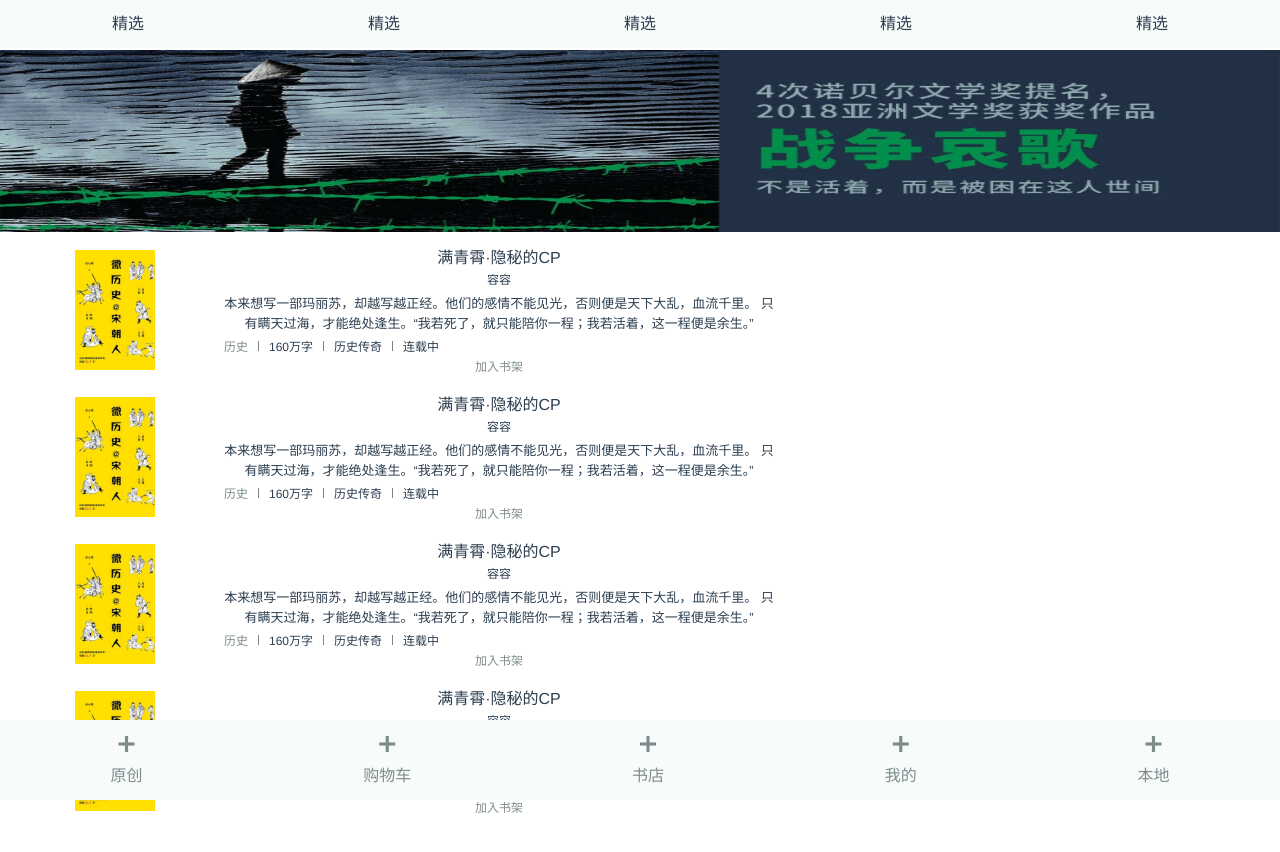
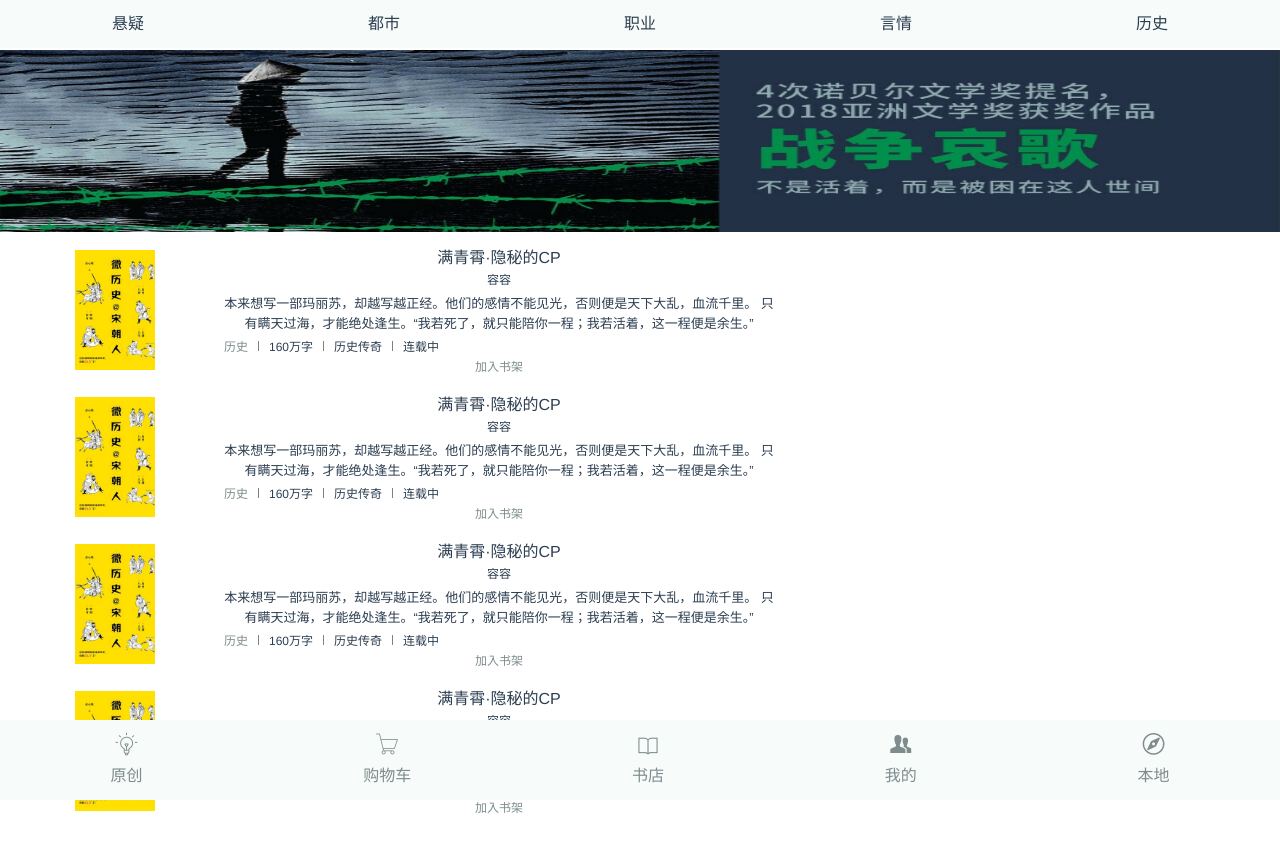
Before and after one commit to laiyue/vue-study, a Vue app: page / in a window 1280 px wide. Shown: the top 852 px of the page. Built offline with nearby package versions, Linux system fonts and the light colour scheme.

Commit message:
add icons

```diff
--- /dev/null
+++ b/src/assets/css/icons-extra.css
@@ -0,0 +1,63 @@
+@font-face {
+    font-family: MuiiconSpread;
+    font-weight: normal;
+    font-style: normal;
+    src:  url('../fonts/mui-icons-extra.ttf') format('truetype'); /* iOS 4.1- */
+}
+.mui-icon-extra
+{
+    font-family: MuiiconSpread;
+    font-size: 24px;
+    font-weight: normal;
+    font-style: normal;
+    line-height: 1;
+    display: inline-block;
+    text-decoration: none;
+    -webkit-font-smoothing: antialiased;
+}
+.mui-icon-extra-cold:before { content: "\e500"; }
+.mui-icon-extra-share:before { content: "\e200"; }
+.mui-icon-extra-class:before { content: "\e118"; }
+.mui-icon-extra-custom:before { content: "\e117"; }
+.mui-icon-extra-new:before { content: "\e103"; }
+.mui-icon-extra-card:before { content: "\e104"; }
+.mui-icon-extra-grech:before { content: "\e105"; }
+.mui-icon-extra-trend:before { content: "\e106"; }
+.mui-icon-extra-filter:before { content: "\e207"; }
+.mui-icon-extra-holiday:before { content: "\e300"; }
+.mui-icon-extra-cart:before { content: "\e107"; }
+.mui-icon-extra-heart:before { content: "\e180"; }
+.mui-icon-extra-computer:before { content: "\e600"; }
+.mui-icon-extra-express:before { content: "\e108"; }
+.mui-icon-extra-gift:before { content: "\e109"; }
+.mui-icon-extra-gold:before { content: "\e102"; }
+.mui-icon-extra-lamp:before { content: "\e601"; }
+.mui-icon-extra-rank:before { content: "\e110"; }
+.mui-icon-extra-notice:before { content: "\e111"; }
+.mui-icon-extra-sweep:before { content: "\e202"; }
+.mui-icon-extra-arrowleftcricle:before { content: "\e401"; }
+.mui-icon-extra-dictionary:before { content: "\e602"; }
+.mui-icon-extra-heart-filled:before { content: "\e119"; }
+.mui-icon-extra-xiaoshuo:before { content: "\e607"; }
+.mui-icon-extra-top:before { content: "\e403"; }
+.mui-icon-extra-people:before { content: "\e203"; }
+.mui-icon-extra-topic:before { content: "\e603"; }
+.mui-icon-extra-hotel:before { content: "\e301"; }
+.mui-icon-extra-like:before { content: "\e206"; }
+.mui-icon-extra-regist:before { content: "\e201"; }
+.mui-icon-extra-order:before { content: "\e113"; }
+.mui-icon-extra-alipay:before { content: "\e114"; }
+.mui-icon-extra-find:before { content: "\e400"; }
+.mui-icon-extra-arrowrightcricle:before { content: "\e402"; }
+.mui-icon-extra-calendar:before { content: "\e115"; }
+.mui-icon-extra-prech:before { content: "\e116"; }
+.mui-icon-extra-cate:before { content: "\e501"; }
+.mui-icon-extra-comment:before { content: "\e209"; }
+.mui-icon-extra-at:before { content: "\e208"; }
+.mui-icon-extra-addpeople:before { content: "\e204"; }
+.mui-icon-extra-peoples:before { content: "\e205"; }
+.mui-icon-extra-calc:before { content: "\e101"; }
+.mui-icon-extra-classroom:before { content: "\e604"; }
+.mui-icon-extra-phone:before { content: "\e404"; }
+.mui-icon-extra-university:before { content: "\e605"; }
+.mui-icon-extra-outline:before { content: "\e606"; }
--- a/src/components/bottom-menu.vue
+++ b/src/components/bottom-menu.vue
@@ -3,31 +3,31 @@
     <ul>
       <li class="bottom-menu-item">
         <a href="">
-          <span class="icon-add"></span>
+          <span class="mui-icon-extra mui-icon-extra-lamp"></span>
           <label for="">原创</label>
         </a>
       </li>
       <li class="bottom-menu-item">
         <a href="">
-          <span class="icon-add"></span>
+          <span class="mui-icon-extra mui-icon-extra-cart"></span>
           <label for="">购物车</label>
         </a>
       </li>
       <li class="bottom-menu-item">
         <a href="">
-          <span class="icon-add"></span>
+          <span class="mui-icon-extra mui-icon-extra-xiaoshuo"></span>
           <label for="">书店</label>
         </a>
       </li>
       <li class="bottom-menu-item">
         <a href="">
-          <span class="icon-add"></span>
+          <span class="mui-icon-extra mui-icon-extra-peoples"></span>
           <label for="">我的</label>
         </a>
       </li>
       <li class="bottom-menu-item">
         <a href="">
-          <span class="icon-add"></span>
+          <span class="mui-icon-extra mui-icon-extra-find"></span>
           <label for="">本地</label>
         </a>
       </li>
--- a/src/components/tabbar.vue
+++ b/src/components/tab-bar.vue
@@ -1,11 +1,11 @@
 <template>
   <div class="nav">
     <ul>
-      <li>精选</li>
-      <li>精选</li>
-      <li>精选</li>
-      <li>精选</li>
-      <li>精选</li>
+      <li>悬疑</li>
+      <li>都市</li>
+      <li>职业</li>
+      <li>言情</li>
+      <li>历史</li>
     </ul>
   </div>
 </template>
--- a/src/main.js
+++ b/src/main.js
@@ -1,5 +1,6 @@
 import { createApp } from "vue";
 import App from "./App.vue";
+import '@/assets/css/icons-extra.css'
 // 引入全局样式文件
 import '@/assets/scss/index.scss'
 
--- a/src/views/index.vue
+++ b/src/views/index.vue
@@ -8,7 +8,7 @@
 
 </template>
 <script>
-import tabBar from "../components/tabbar.vue";
+import tabBar from "../components/tab-bar.vue";
 import bottomMenu from "../components/bottom-menu.vue";
 import contentList from "../components/content-list.vue";
 import swiperList from '../components/swiper-list.vue';
```
Also changed, not shown: src/assets/scss/icon.scss (+5 -8 lines), src/assets/fonts/mui-icons-extra.ttf (added).
